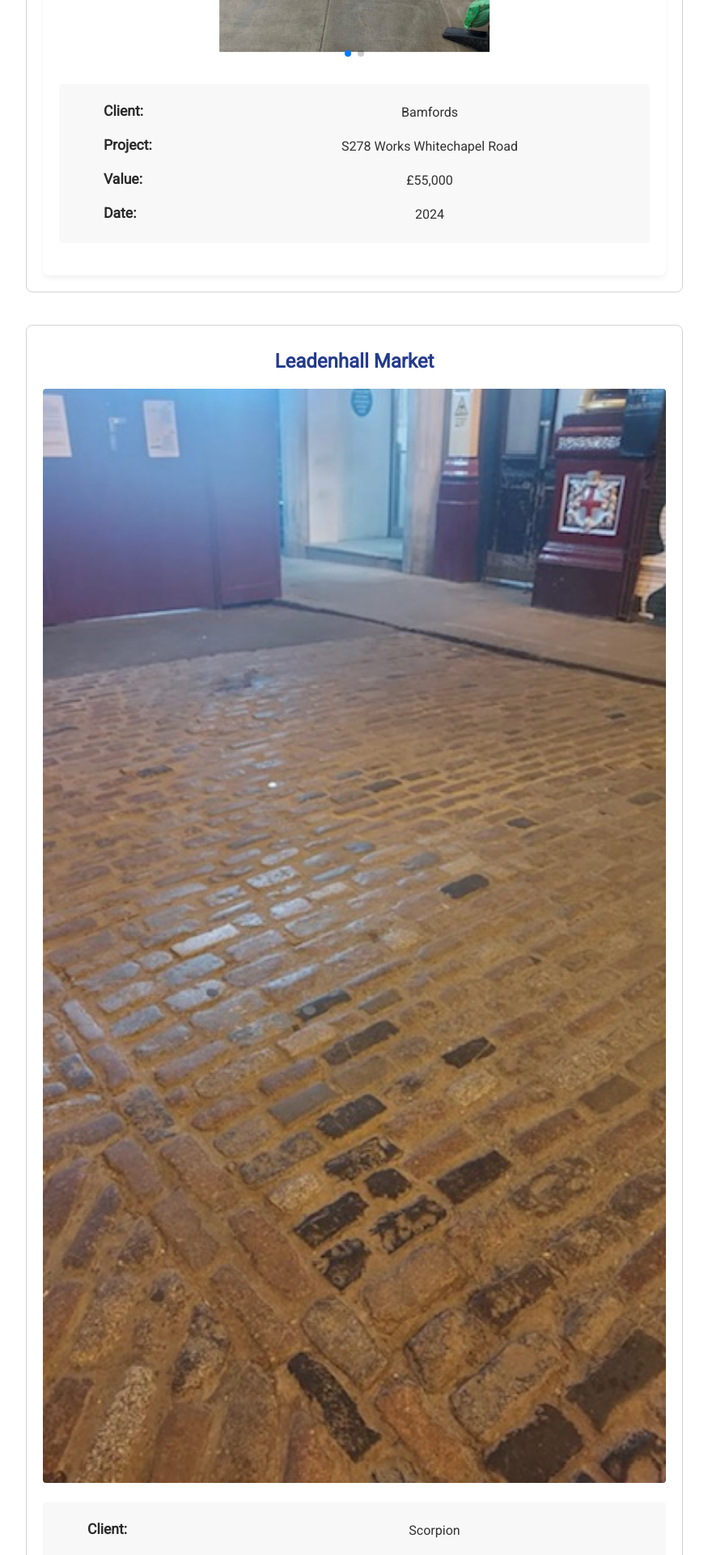
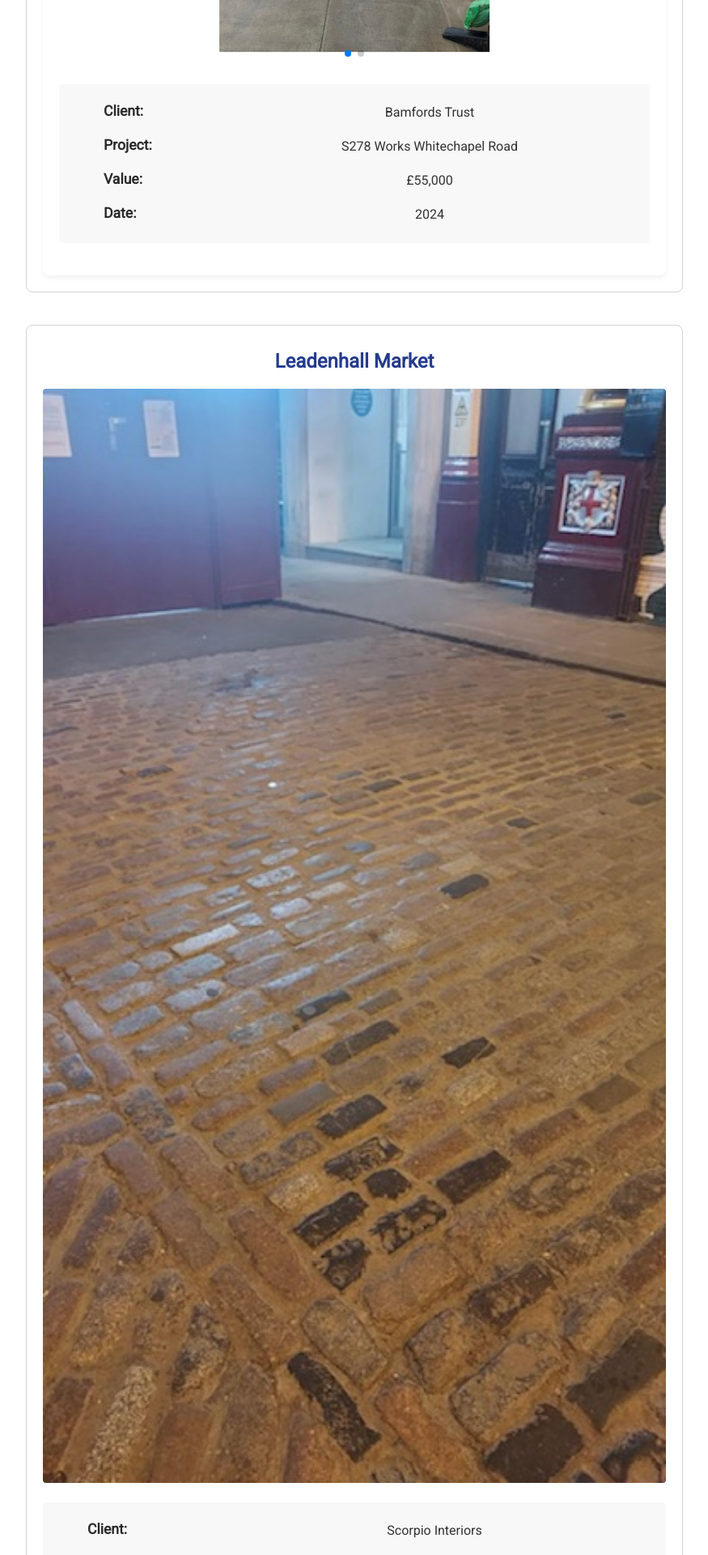
Before and after one commit to mycalldev/hartcrown, a Next.js app: page /small in a window 1280 px wide. Shown: the part 4880-6800 px from the top of the page at 81% size, without its empty margins (202-1077 px from the left). Built offline with nearby package versions, Linux system fonts and the light colour scheme.

Commit message:
added snags in part

```diff
--- a/app/small/page.js
+++ b/app/small/page.js
@@ -252,7 +252,7 @@ const scrollToTop = () => {
         <div className={styles.containerGrid}>
           <div className={styles.containerTextProject}>
             <div className={styles.key}>Client:</div>
-            <div className={styles.value}>Bamfords</div>
+            <div className={styles.value}>Bamfords Trust</div>
           </div>
 
           <div className={styles.containerTextProject}>
@@ -287,7 +287,7 @@ const scrollToTop = () => {
         <div className={styles.containerGrid}>
           <div className={styles.containerTextProject}>
             <div className={styles.key}>Client:</div>
-            <div className={styles.value}>Scorpion</div>
+            <div className={styles.value}>Scorpio Interiors</div>
           </div>
 
           <div className={styles.containerTextProject}>
```
Also changed, not shown: app/page.js (+19 -0 lines).
